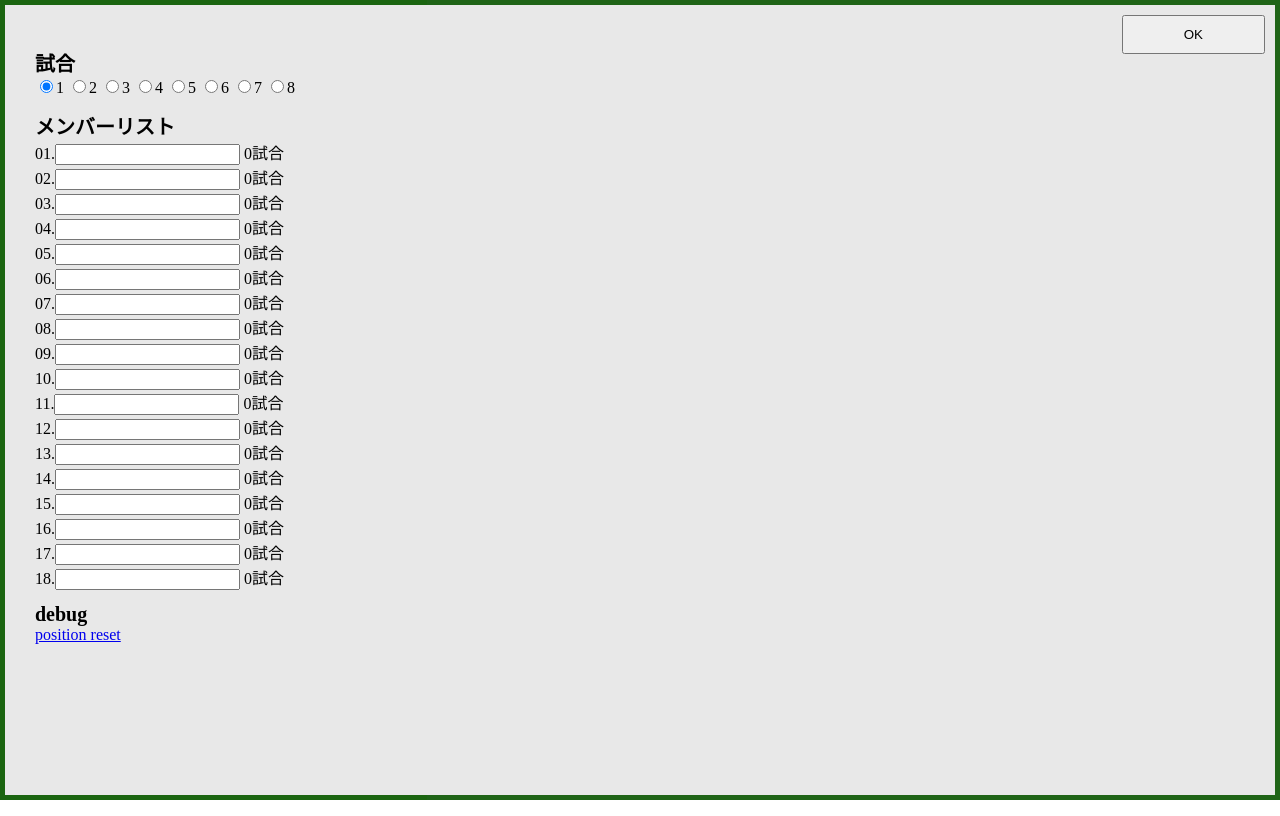
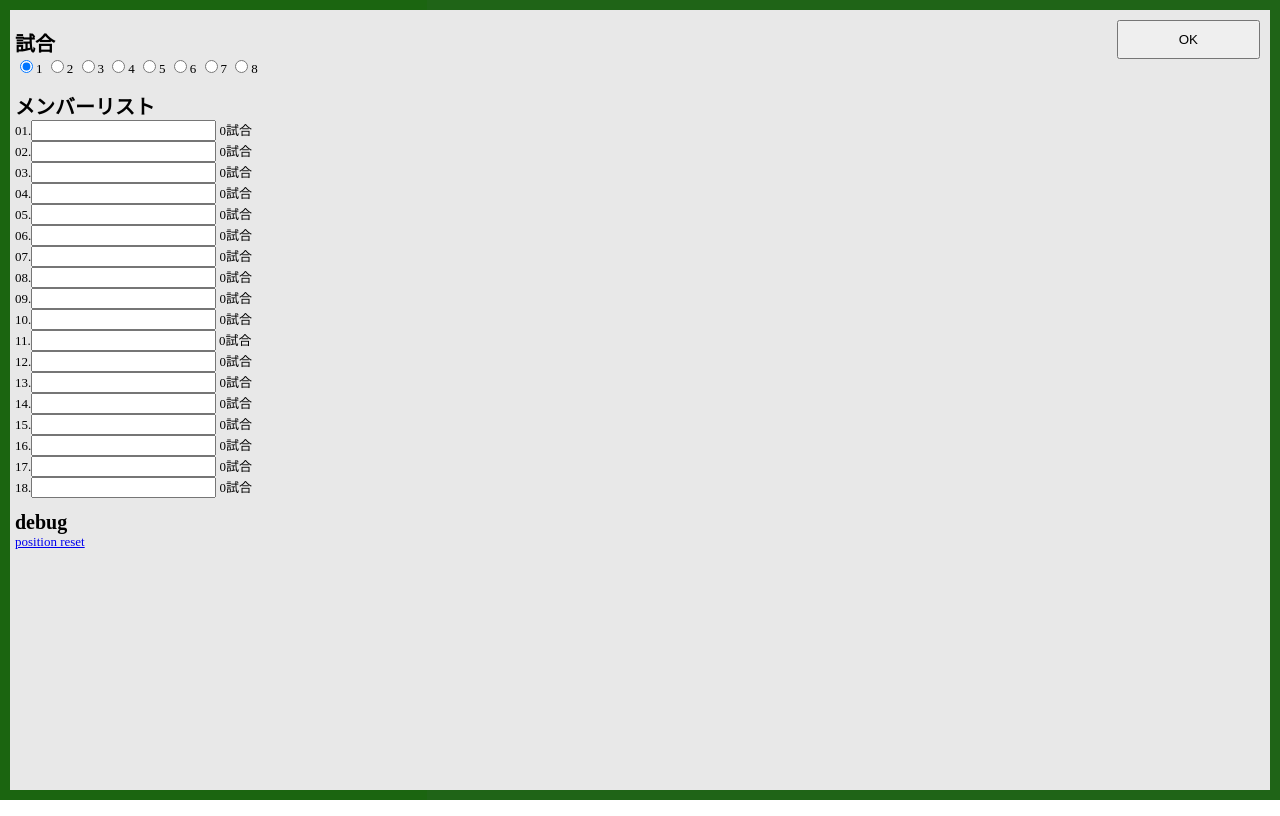
Before and after one commit to tetsushijp/soccer-player-board, a plain HTML site: page index.html in a window 1280 px wide. Drawn offline with Linux system fonts and the light colour scheme.

Commit message:
update css

```diff
--- a/css/custom.css
+++ b/css/custom.css
@@ -43,7 +43,9 @@ body {
   bottom: 5px;
   background-color: rgb(232, 232, 232);
   display: none;
-  padding: 30px;
+  padding: 5px;
+  margin: 5px;
+  font-size: small;
 }
 #menu-check {
   display: none;
```
